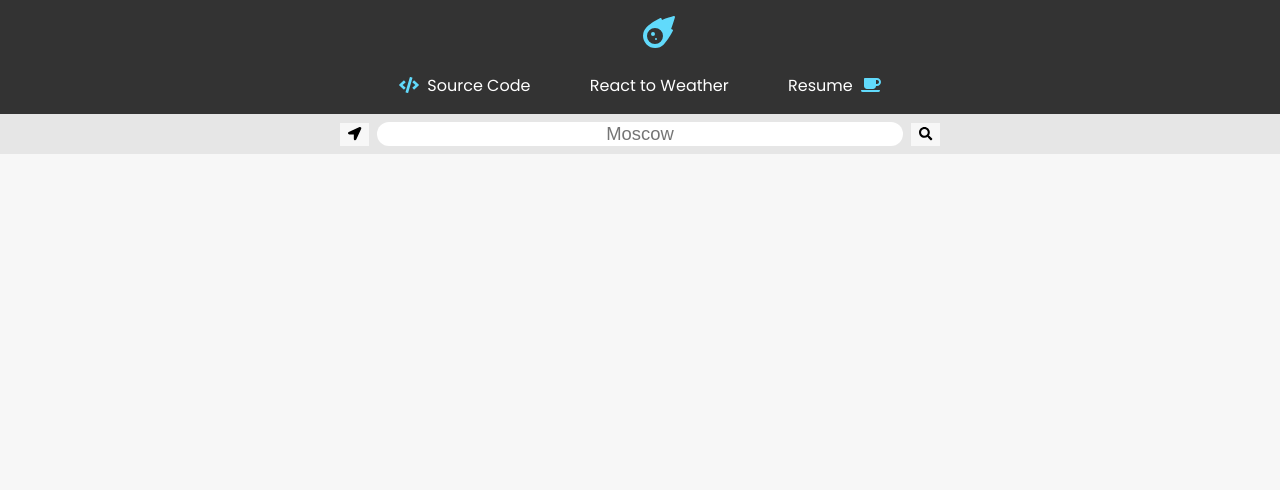
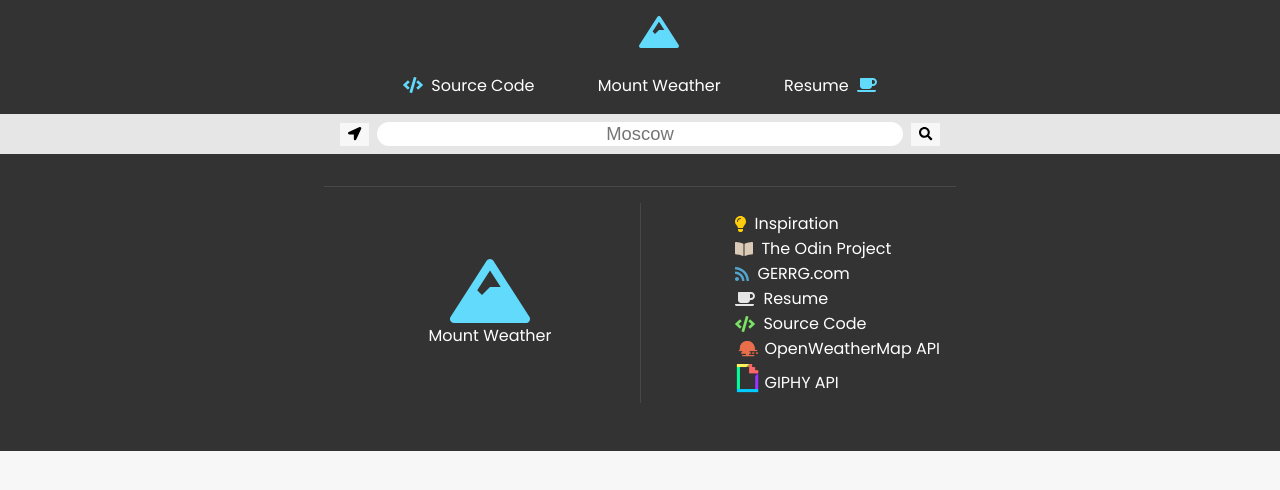
Before and after one commit to gerrgg/mount-weather, a React (Create React App) app: page / in a window 1280 px wide. Shown: the top 490 px of the page. Built offline with nearby package versions, Linux system fonts and the light colour scheme; no server answers.

Commit message:
add footer

```diff
--- a/src/App.js
+++ b/src/App.js
@@ -1,6 +1,7 @@
 import React from "react";
 import Header from "./components/Header";
 import Weather from "./components/Weather";
+import Footer from "./components/Footer";
 import "./sass/app.scss";
 
 function App() {
@@ -8,6 +9,7 @@ function App() {
     <div className="App">
       <Header />
       <Weather apiKey={process.env.REACT_APP_OWM_KEY} query="Moscow" />
+      <Footer />
     </div>
   );
 }
--- /dev/null
+++ b/src/components/Footer.js
@@ -0,0 +1,107 @@
+import React from "react";
+import { FontAwesomeIcon } from "@fortawesome/react-fontawesome";
+import {
+  faMountain,
+  faLightbulb,
+  faBookOpen,
+  faRss,
+  faCoffee,
+  faCode,
+} from "@fortawesome/free-solid-svg-icons";
+import "../sass/footer.scss";
+
+const Footer = () => {
+  return (
+    <div id="footer">
+      <div className="wrapper">
+        <div className="overview">
+          <a href="/" className="logo">
+            <FontAwesomeIcon icon={faMountain} size="4x" />
+            <br></br>
+            Mount Weather
+          </a>
+        </div>
+        <div className="links">
+          <li>
+            <FontAwesomeIcon icon={faLightbulb} />
+            <a
+              href="https://darksky.net/forecast/55.7415,37.6156/us12/en"
+              target="_blank"
+              rel="noopener noreferrer"
+            >
+              Inspiration
+            </a>
+          </li>
+          <li>
+            <FontAwesomeIcon icon={faBookOpen} />
+            <a
+              href="https://www.theodinproject.com/courses/javascript/lessons/weather-app"
+              target="_blank"
+              rel="noopener noreferrer"
+            >
+              The Odin Project
+            </a>
+          </li>
+          <li>
+            <FontAwesomeIcon icon={faRss} />
+            <a
+              href="http://gerrg.com/"
+              target="_blank"
+              rel="noopener noreferrer"
+            >
+              GERRG.com
+            </a>
+          </li>
+          <li>
+            <FontAwesomeIcon icon={faCoffee} />
+            <a
+              href="https://gerrgg.github.io/resume/"
+              target="_blank"
+              rel="noopener noreferrer"
+            >
+              Resume
+            </a>
+          </li>
+          <li>
+            <FontAwesomeIcon icon={faCode} />
+            <a
+              href="https://github.com/gerrgg/react-to-weather"
+              target="_blank"
+              rel="noopener noreferrer"
+            >
+              Source Code
+            </a>
+          </li>
+          <li>
+            <img
+              alt="open weather map logo"
+              src="react-to-weather/open-weather-map-logo-icon.png"
+            />
+            <a
+              target="_blank"
+              rel="noopener noreferrer"
+              href="https://openweathermap.org/api"
+            >
+              OpenWeatherMap API{" "}
+            </a>
+          </li>
+          <li style={{ alignItems: "flex-end" }}>
+            <img
+              alt="open weather map logo"
+              src="react-to-weather/giphy-icon.png"
+            />
+            <a
+              target="_blank"
+              rel="noopener noreferrer"
+              href="https://developers.giphy.com/explorer"
+            >
+              GIPHY API
+            </a>
+          </li>
+        </div>
+      </div>
+    </div>
+  );
+};
+
+export default Footer;
--- a/src/components/Header.js
+++ b/src/components/Header.js
@@ -2,7 +2,11 @@ import React from "react";
 import "../sass/header.scss";
 
 import { FontAwesomeIcon } from "@fortawesome/react-fontawesome";
-import { faCoffee, faCode, faMeteor } from "@fortawesome/free-solid-svg-icons";
+import {
+  faCoffee,
+  faCode,
+  faMountain,
+} from "@fortawesome/free-solid-svg-icons";
 
 const Header = () => {
   return (
@@ -24,9 +28,9 @@ const Header = () => {
           </li>
           <li>
             <a href="/" className="logo">
-              <FontAwesomeIcon icon={faMeteor} />
+              <FontAwesomeIcon icon={faMountain} />
               <br></br>
-              React to Weather
+              Mount Weather
             </a>
           </li>
           <li>
--- /dev/null
+++ b/src/sass/footer.scss
@@ -0,0 +1,75 @@
+@import "variables";
+
+#footer {
+  background-color: $color-dark;
+  padding: 1rem;
+
+  .wrapper {
+    border-top: 1px solid rgba(255, 255, 255, 0.1);
+    width: 600px;
+    padding: 1rem;
+    margin: 1rem auto;
+    display: flex;
+    justify-content: space-between;
+    align-items: center;
+
+    a {
+      color: $color-light;
+      text-decoration: none;
+    }
+
+    .overview {
+      text-align: center;
+      width: 50%;
+      height: 200px;
+      border-right: 1px solid rgba(255, 255, 255, 0.1);
+      display: flex;
+
+      a {
+        margin: auto;
+
+        svg {
+          color: $color-main;
+        }
+      }
+    }
+
+    .links {
+      li {
+        list-style: none;
+        display: flex;
+        align-items: center;
+
+        svg {
+          padding-right: 0.5rem;
+          color: $color-light;
+
+          &.fa-lightbulb {
+            color: $color-sun;
+          }
+
+          &.fa-book-open {
+            color: $color-book;
+          }
+
+          &.fa-rss {
+            color: $color-rss;
+          }
+
+          &.fa-code {
+            color: $color-code;
+          }
+
+          &.fa-coffee {
+            color: $color-med-gray;
+          }
+        }
+
+        img {
+          width: 25px;
+          padding-right: 0.25rem;
+        }
+      }
+    }
+  }
+}
--- a/src/sass/variables.scss
+++ b/src/sass/variables.scss
@@ -9,3 +9,6 @@ $color-alt: #f47878;
 
 $color-sun: #ffcd0a;
 $color-moon: #6c37df;
+$color-book: #dbcab5;
+$color-rss: #51a5ce;
+$color-code: #7ae364;
```
Also changed, not shown: public/giphy-icon.png (added), public/open-weather-map-logo-icon.png (added).
